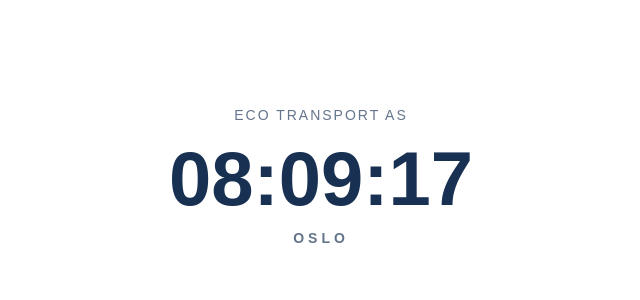
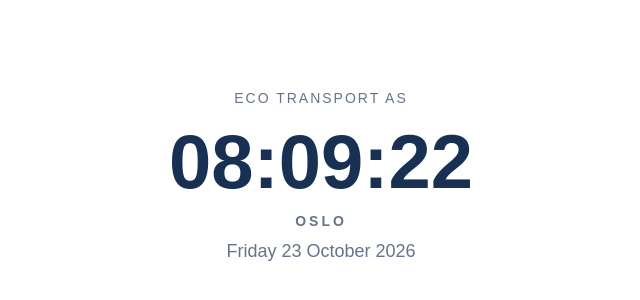
Before and after one commit to AbdullahShahid986/eco-transport-clock, a plain HTML site: page index.html in a window 1280 px wide. Shown: the part 224-524 px from the top of the page, without its empty margins (319-959 px from the left). Drawn offline with Linux system fonts and the light colour scheme.

Commit message:
Fix HTML structure and style adjustments
Added missing closing div for the date element and corrected letter-spacing for the city class.

```diff
--- a/index.html
+++ b/index.html
@@ -34,12 +34,13 @@
       font-weight: bold;
       font-variant-numeric: tabular-nums;
     }
-    .city {
+   .city {
       font-size: 14px;
       font-weight: bold;
-      letter-spacing: 4px;
+      letter-spacing: 3px;
+      margin-top: 8px;
       color: #64748b;
-      margin-top: 8px;
+    }
 
     #date {
       font-size: 18px;
@@ -50,9 +51,10 @@
 </head>
 <body>
   <div class="clock">
-    <div class="company">ECO TRANSPORT AS</div>
-    <div id="time">00:00:00</div>
-<div class="city">OSLO</div>  </div>
+   <div class="company">ECO TRANSPORT AS</div>
+<div id="time">00:00:00</div>
+<div class="city">OSLO</div>
+<div id="date"></div>
 
   <script>
     function updateClock() {
```
